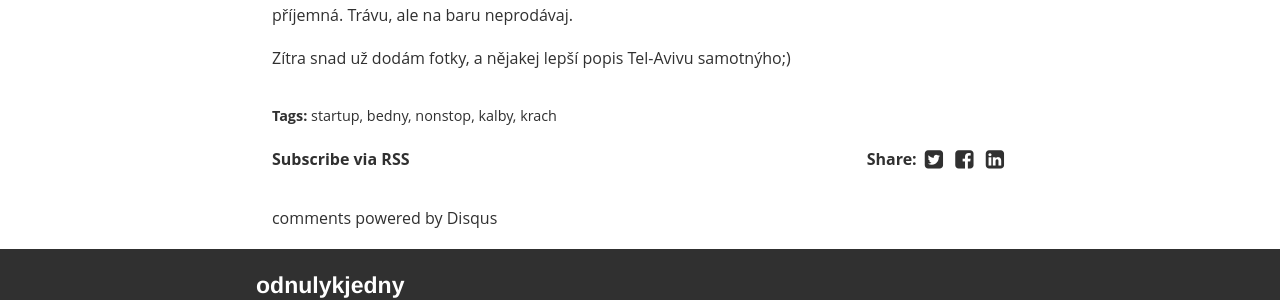
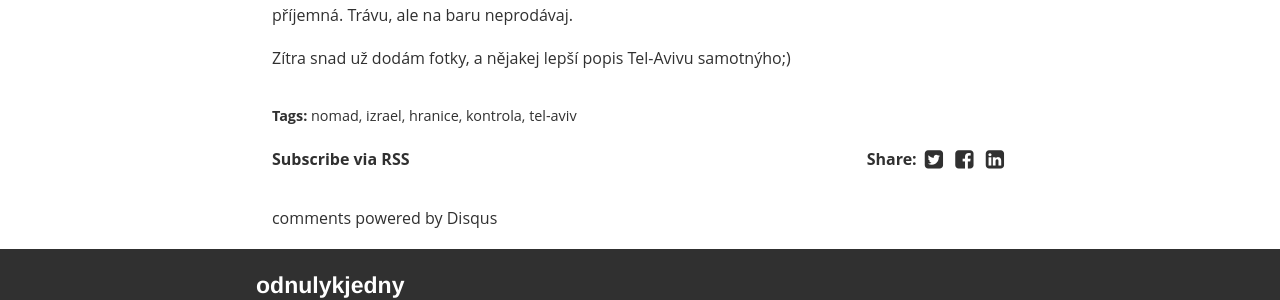
Before and after one commit to senkadam/odnulykjedny, a Jekyll site: the page built from _posts/2016-02-12-Izrael-den-prvni.markdown, in a window 1280 px wide. Shown: the part 1346-1646 px from the top of the page. Built offline with Jekyll 4.4.1, drawn with Linux system fonts in a browser that asks for light colours; nearby versions of some CDN libraries; some web fonts are replaced; comment, search, counter and statistics services are not loaded; a style sheet for code colours, icons or effects is not loaded.

Commit message:
Izrael den prvni

```diff
--- a/_posts/2016-02-12-Izrael-den-prvni.markdown
+++ b/_posts/2016-02-12-Izrael-den-prvni.markdown
@@ -2,10 +2,10 @@
 layout: post
 titleblog:  "odnulykjedny - Nomádem v Izraeli"
 title:  "Den první aneb dokud nemáme v Evropě ploty"
-date:   2016-02-12 23:56:00"
+date:   2016-02-12 22:56:00"
 author: Ejdý
 categories: izrael
-tags:	startup bedny nonstop kalby krach
+tags:	nomad izrael hranice kontrola tel-aviv
 cover:  "/assets/back.jpg"
 ---
 
```
